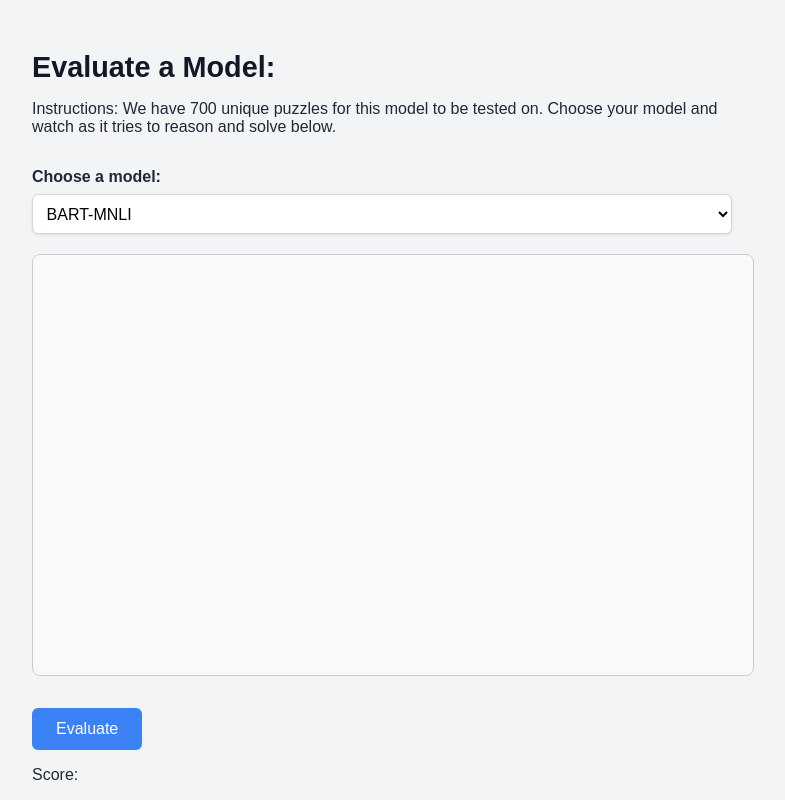
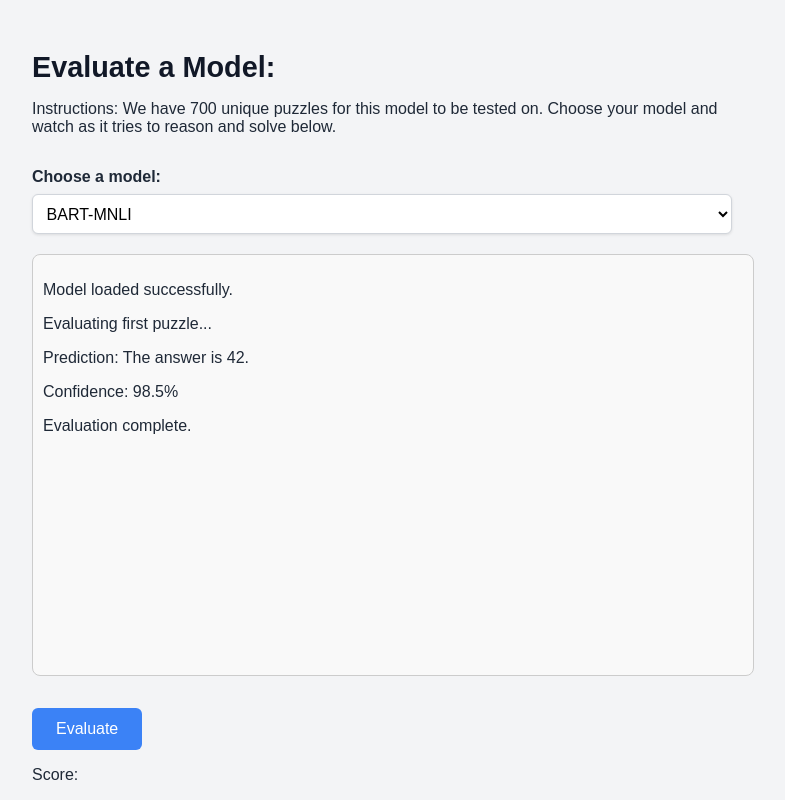
Before and after one commit to NotDevinLe/ThinkingEval, a plain HTML site: page index.html in a window 1280 px wide. Both pictures are taken after a click on the button "Evaluate". Shown: the top 800 px of the page, without its empty margins (258-1043 px from the left). Drawn offline with Linux system fonts and the light colour scheme.

Commit message:
copy text from javascript array into div

```diff
--- a/index.html
+++ b/index.html
@@ -31,5 +31,33 @@
         <div class="leaderboard-entry">5. LLAMA-2</div>
         <div class="leaderboard-entry">6. GPT-4</div>
       </div>
+
+      <script>
+        // Example array of messages
+        const messages = [
+          "Model loaded successfully.",
+          "Evaluating first puzzle...",
+          "Prediction: The answer is 42.",
+          "Confidence: 98.5%",
+          "Evaluation complete."
+        ];
+
+        // Select the elements
+        const evaluateButton = document.querySelector(".submit");
+        const chatbox = document.querySelector(".chatbox");
+
+        evaluateButton.addEventListener("click", () => {
+          // Clear previous content (optional)
+          chatbox.innerHTML = "";
+
+          // Add each message as a new div or paragraph
+          messages.forEach(message => {
+            const msgElem = document.createElement("p");
+            msgElem.textContent = message;
+            chatbox.appendChild(msgElem);
+          });
+        });
+      </script>
+
 </body>
 </html>
```
